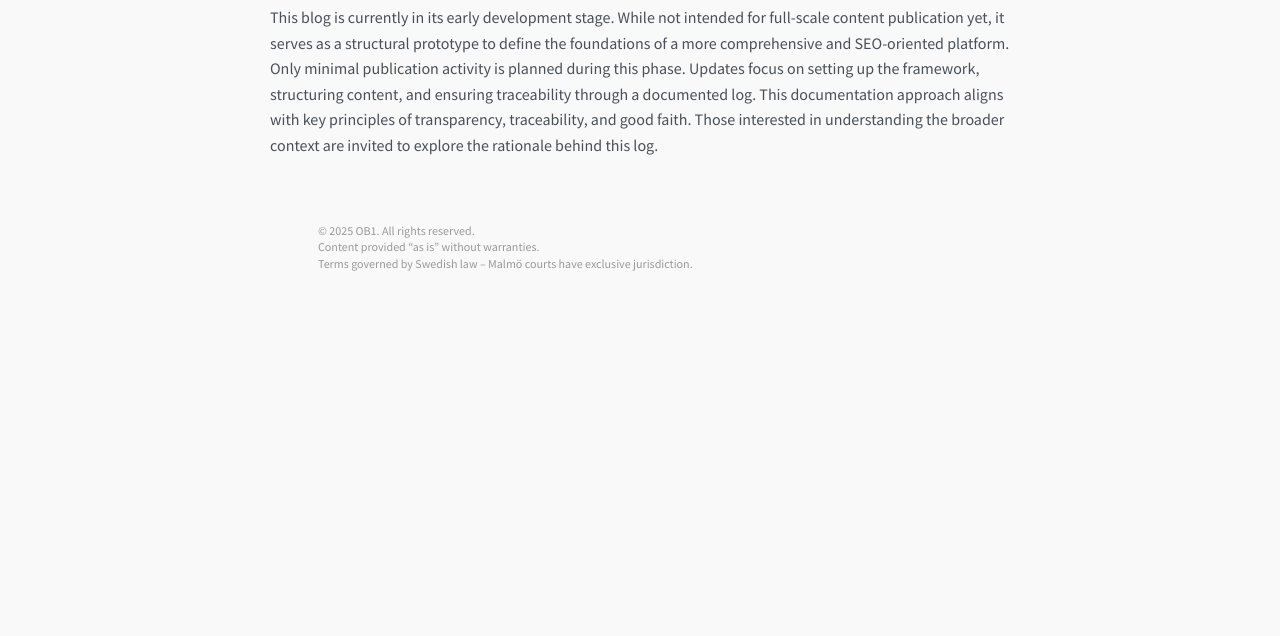
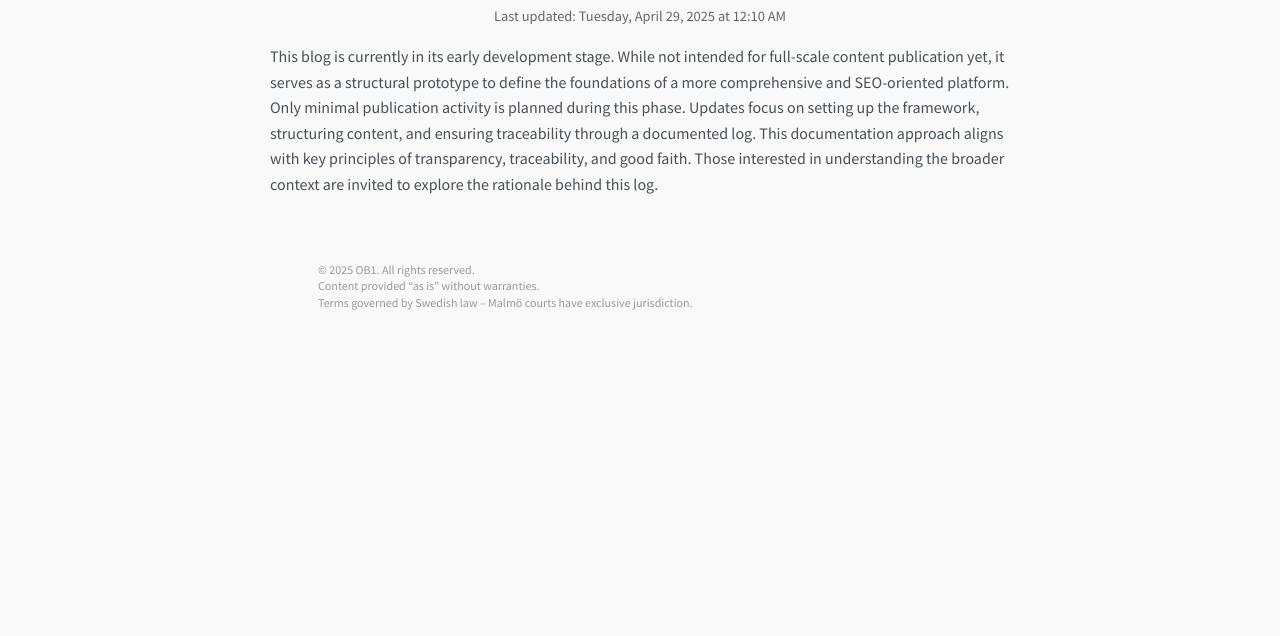
Before and after one commit to domainController/0B1-vanilla, a website built with Vite: page home.html in a window 1280 px wide. Shown: the part 164-800 px from the top of the page. Built offline with nearby package versions, Linux system fonts and the light colour scheme.

```diff
--- a/home.html
+++ b/home.html
@@ -38,6 +38,8 @@
 </header>
   <main style="max-width: 740px; margin: auto; padding: 2rem; font-family: 'Source Sans Pro', sans-serif;">
 <h1>Perspectives and Ideas</h1>
+<small class="timestamp" style="display: block; text-align: center;">Last updated: Tuesday, April 29, 2025 at 12:10 AM</small>
+
       <p>
         This blog is currently in its early development stage. While not intended for full-scale content publication yet, it serves as a structural prototype to define the foundations of a more comprehensive and SEO-oriented platform.
 
```
